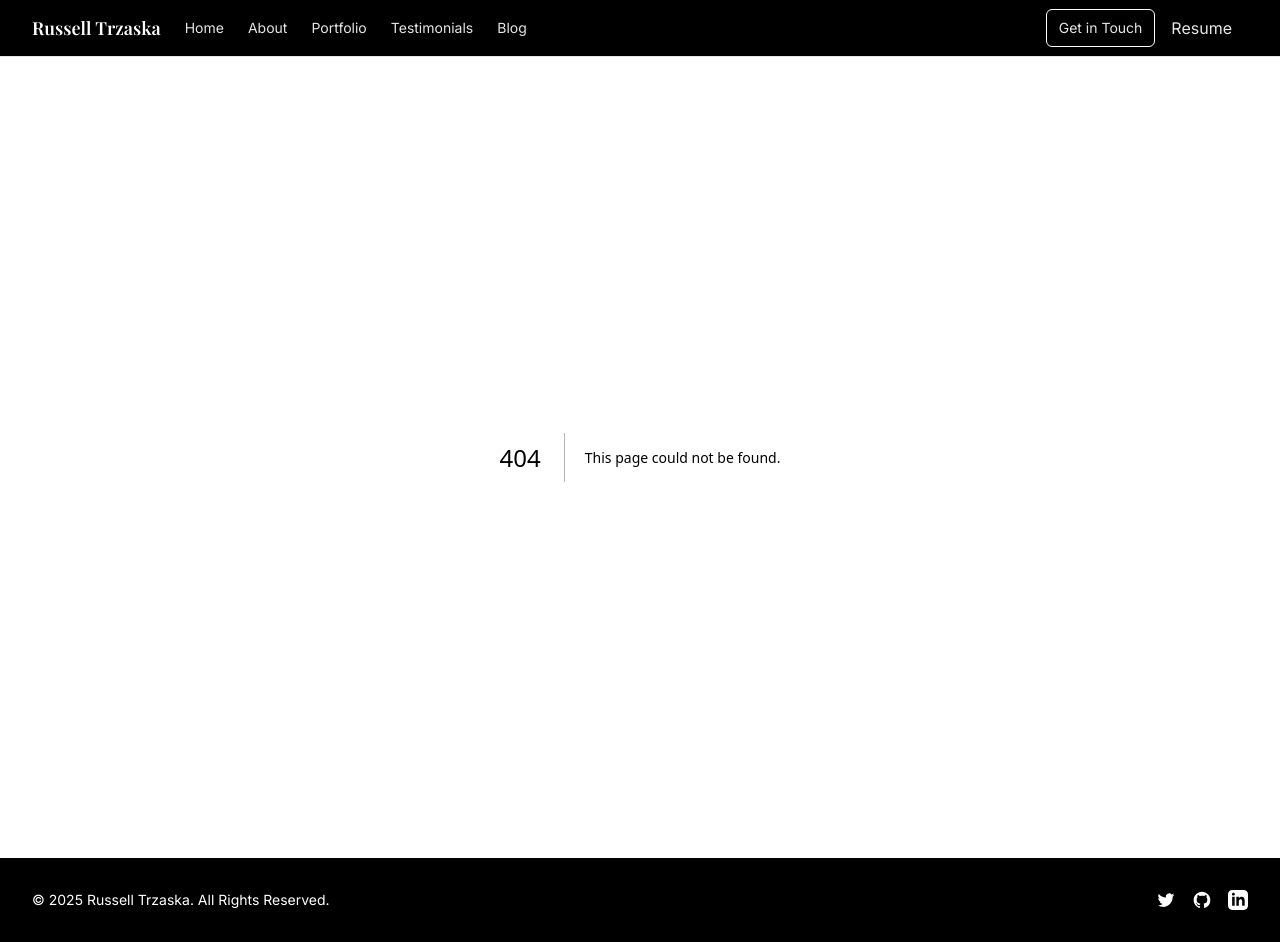
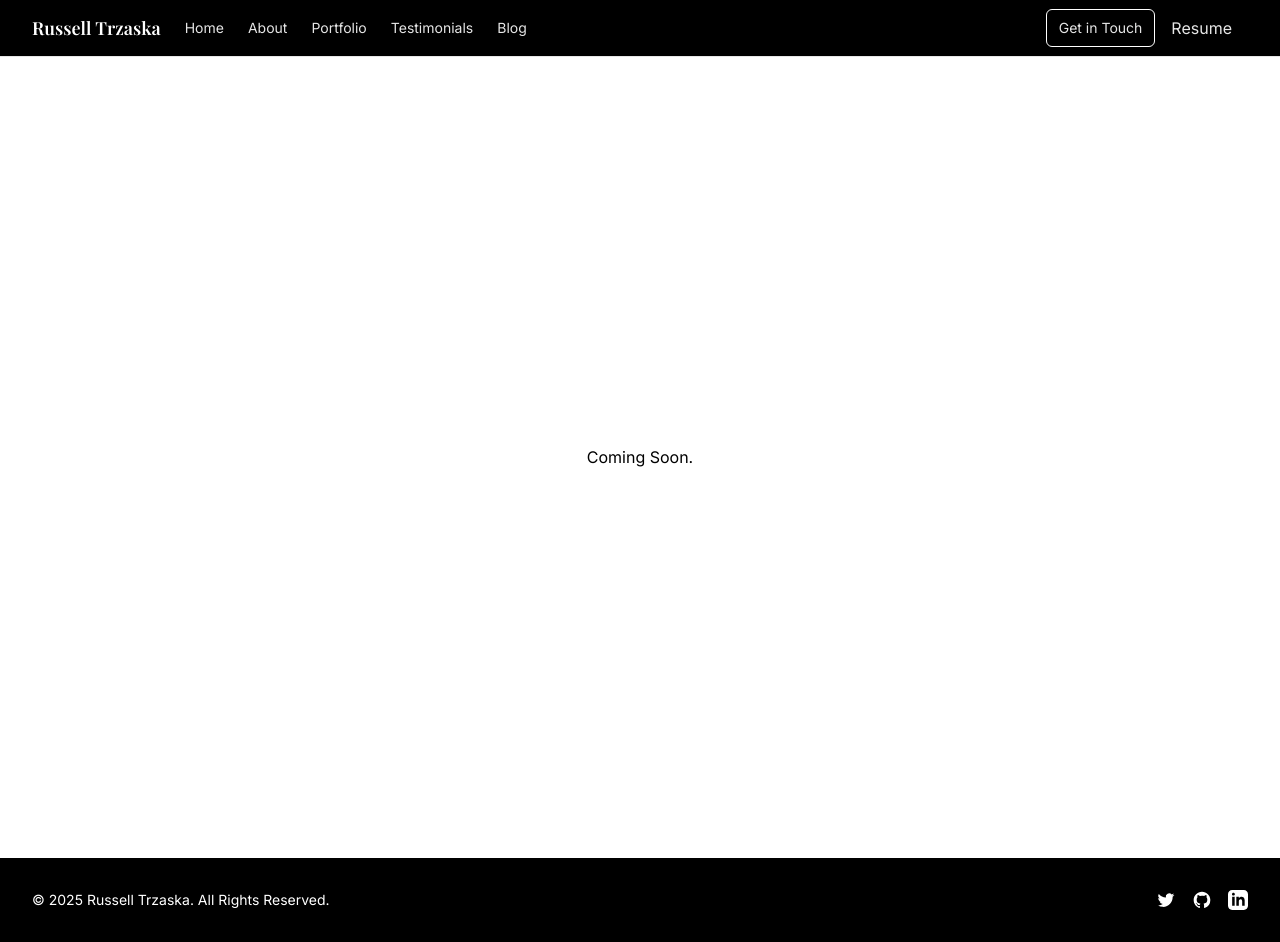
Before and after one commit to helloWerld/luxury-portfolio, a Next.js app: page /blog in a window 1280 px wide. Before the commit this address had no page. Built offline with nearby package versions, Linux system fonts and the light colour scheme.

Commit message:
added blog page

```diff
--- /dev/null
+++ b/app/blog/page.tsx
@@ -0,0 +1,11 @@
+import React from "react";
+
+const Blog = () => {
+  return (
+    <div className="flex items-center justify-center h-screen">
+      Coming Soon.
+    </div>
+  );
+};
+
+export default Blog;
```
